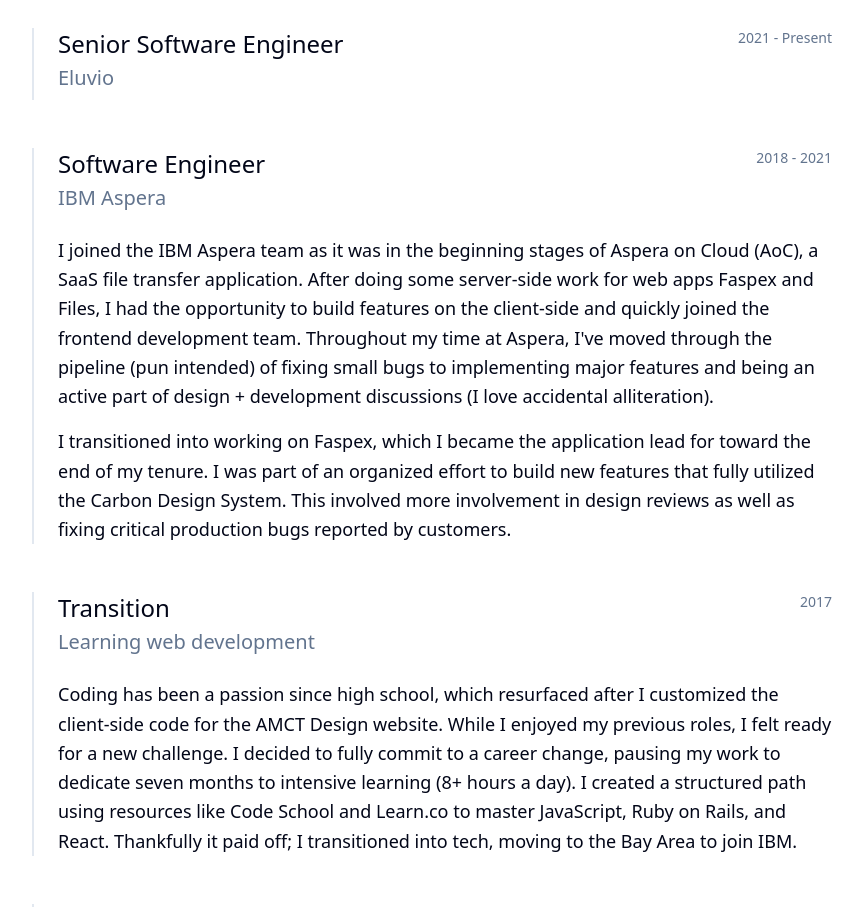
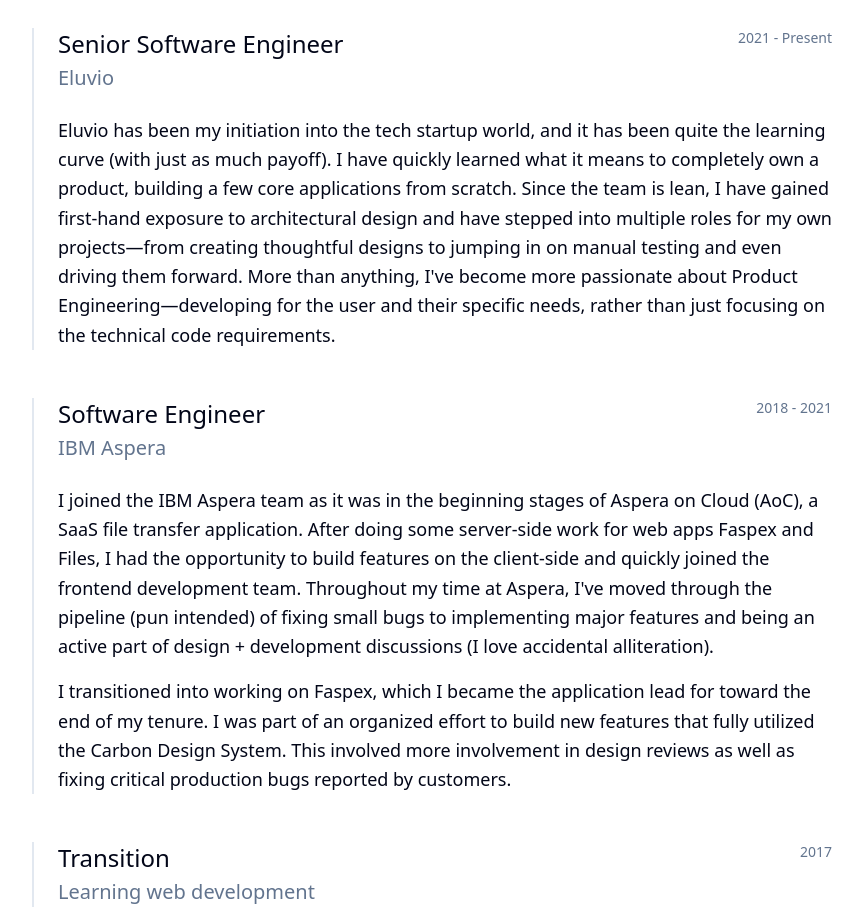
Before and after one commit to zeniavilla/zenia-villa-web, a React (Vite) app: page /resume in a window 1280 px wide. Shown: the part 1478-2385 px from the top of the page, without its empty margins (208-1071 px from the left). Built offline with nearby package versions, Linux system fonts and the light colour scheme.

Commit message:
Add Eluvio to experience

```diff
--- a/src/pages/resume/resume.tsx
+++ b/src/pages/resume/resume.tsx
@@ -48,7 +48,9 @@ const EXPERIENCE_DATA: ExperienceData[] = [
     timeframe: '2021 - Present',
     title: 'Senior Software Engineer',
     company: 'Eluvio',
-    body: []
+    body: [
+      "Eluvio has been my initiation into the tech startup world, and it has been quite the learning curve (with just as much payoff). I have quickly learned what it means to completely own a product, building a few core applications from scratch. Since the team is lean, I have gained first-hand exposure to architectural design and have stepped into multiple roles for my own projects—from creating thoughtful designs to jumping in on manual testing and even driving them forward. More than anything, I've become more passionate about Product Engineering—developing for the user and their specific needs, rather than just focusing on the technical code requirements."
+    ]
   },
   {
     id: "ibm-experience",
```
